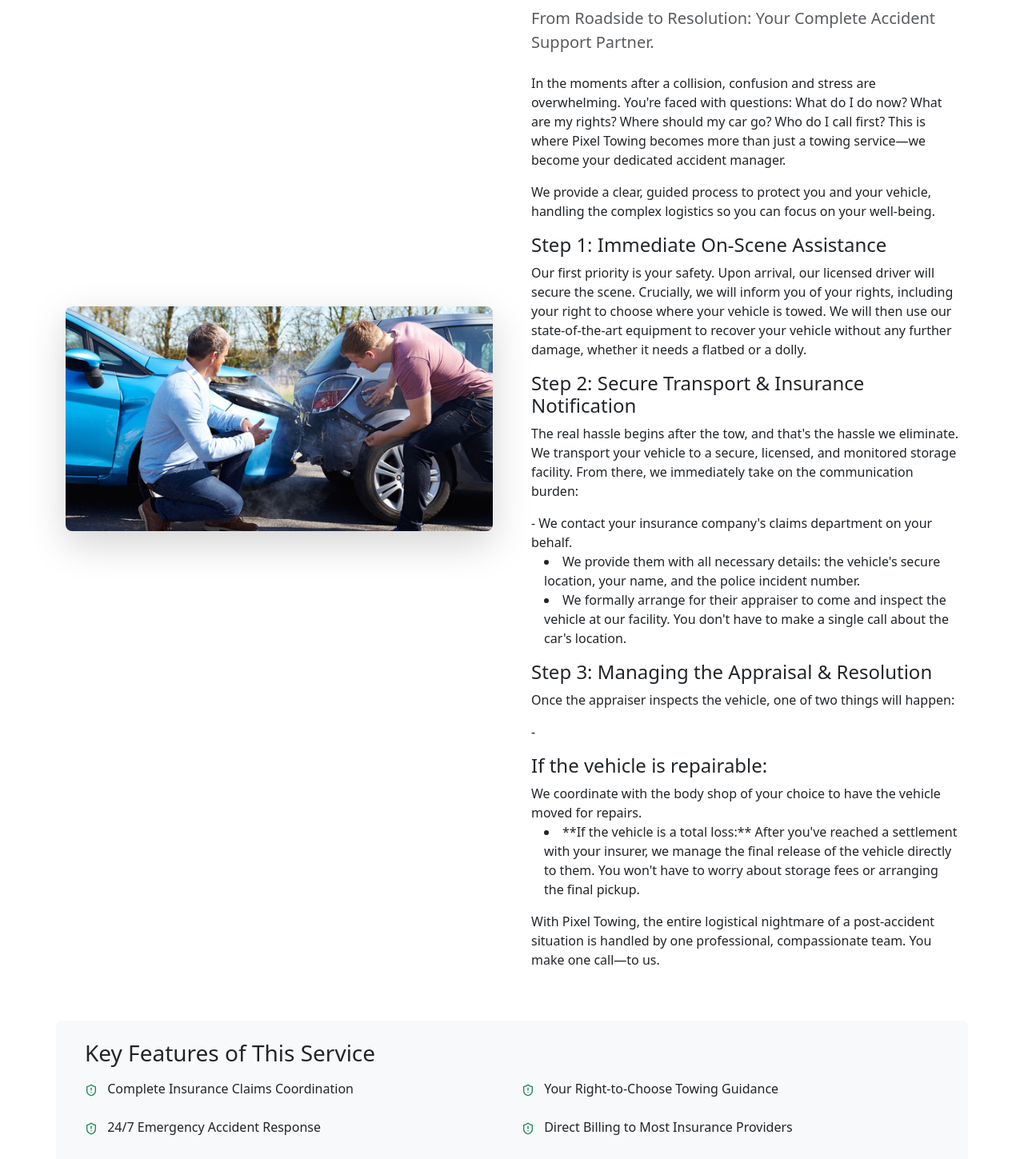
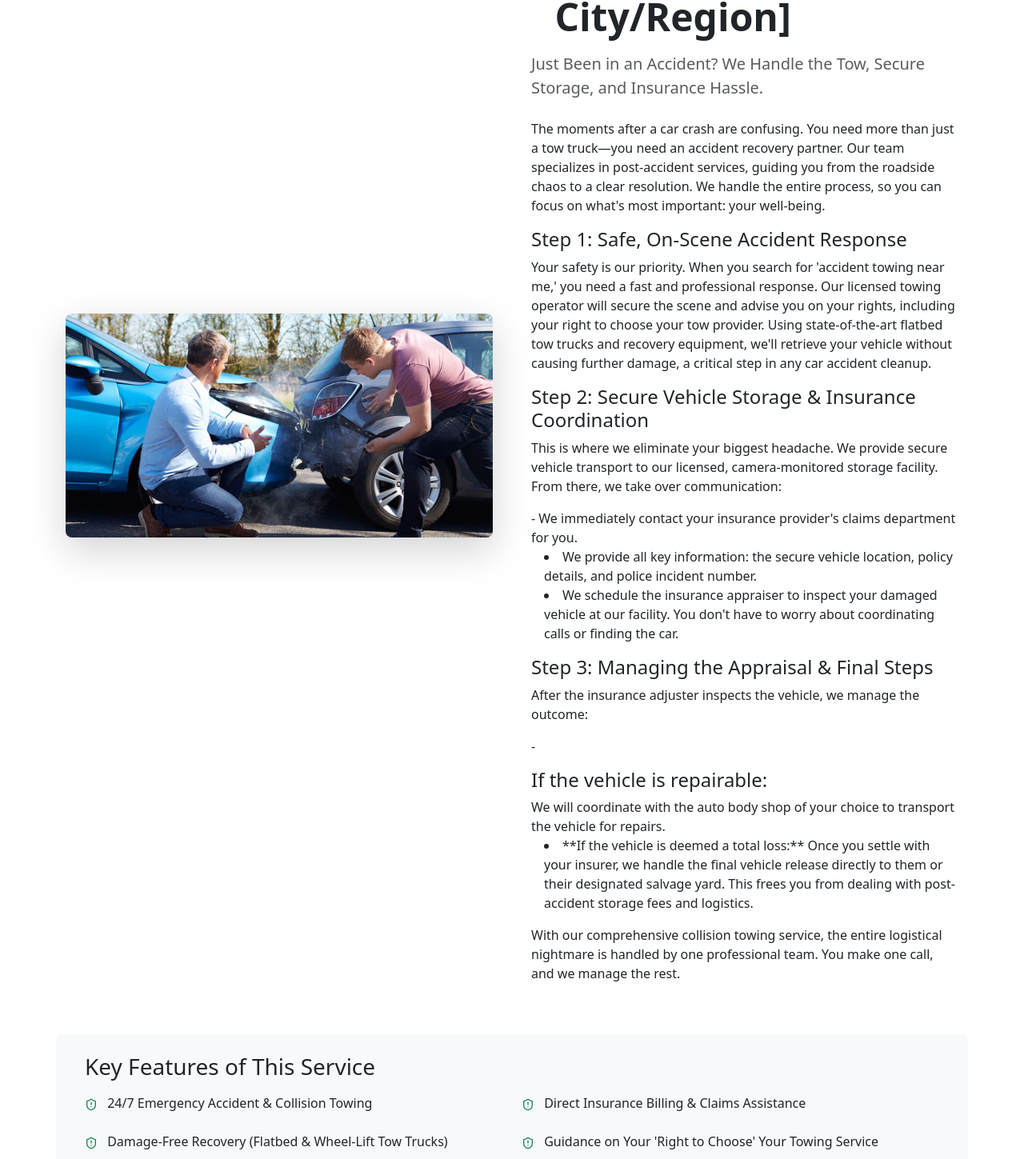
Before and after one commit to Aryan-1703/Pixel-Towing, a React (Vite) app: page /services/accident-recovery in a window 1280 px wide. Shown: the part 349-1798 px from the top of the page at 80% size. Built offline with nearby package versions, Linux system fonts and the light colour scheme.

Commit message:
update seo keywords

```diff
--- a/src/pages/ServiceDetailPage.tsx
+++ b/src/pages/ServiceDetailPage.tsx
@@ -9,56 +9,71 @@ import towing from "../assets/towing.jpg";
 
 const allServicesData = {
 	"accident-recovery": {
-		// A more powerful title and tagline
-		title: "Accident Management & Recovery",
-		tagline: "From Roadside to Resolution: Your Complete Accident Support Partner.",
+		title: "24/7 Accident Towing & Collision Recovery in [Your City/Region]",
+		tagline:
+			"Just Been in an Accident? We Handle the Tow, Secure Storage, and Insurance Hassle.",
 		image: accident,
 		icon: ShieldAlert,
-		// The new, detailed "story" of your service
 		details: [
-			"In the moments after a collision, confusion and stress are overwhelming. You're faced with questions: What do I do now? What are my rights? Where should my car go? Who do I call first? This is where Pixel Towing becomes more than just a towing service—we become your dedicated accident manager.",
+			"The moments after a car crash are confusing. You need more than just a tow truck—you need an accident recovery partner. Our team specializes in post-accident services, guiding you from the roadside chaos to a clear resolution. We handle the entire process, so you can focus on what's most important: your well-being.",
 
-			"We provide a clear, guided process to protect you and your vehicle, handling the complex logistics so you can focus on your well-being.",
+			"**Step 1: Safe, On-Scene Accident Response**\nYour safety is our priority. When you search for 'accident towing near me,' you need a fast and professional response. Our licensed towing operator will secure the scene and advise you on your rights, including your right to choose your tow provider. Using state-of-the-art flatbed tow trucks and recovery equipment, we'll retrieve your vehicle without causing further damage, a critical step in any car accident cleanup.",
 
-			"**Step 1: Immediate On-Scene Assistance**\nOur first priority is your safety. Upon arrival, our licensed driver will secure the scene. Crucially, we will inform you of your rights, including your right to choose where your vehicle is towed. We will then use our state-of-the-art equipment to recover your vehicle without any further damage, whether it needs a flatbed or a dolly.",
+			"**Step 2: Secure Vehicle Storage & Insurance Coordination**\nThis is where we eliminate your biggest headache. We provide secure vehicle transport to our licensed, camera-monitored storage facility. From there, we take over communication:",
+			"- We immediately contact your insurance provider's claims department for you.\n- We provide all key information: the secure vehicle location, policy details, and police incident number.\n- We schedule the insurance appraiser to inspect your damaged vehicle at our facility. You don't have to worry about coordinating calls or finding the car.",
 
-			"**Step 2: Secure Transport & Insurance Notification**\nThe real hassle begins after the tow, and that's the hassle we eliminate. We transport your vehicle to a secure, licensed, and monitored storage facility. From there, we immediately take on the communication burden:",
-			"- We contact your insurance company's claims department on your behalf.\n- We provide them with all necessary details: the vehicle's secure location, your name, and the police incident number.\n- We formally arrange for their appraiser to come and inspect the vehicle at our facility. You don't have to make a single call about the car's location.",
+			"**Step 3: Managing the Appraisal & Final Steps**\nAfter the insurance adjuster inspects the vehicle, we manage the outcome:",
+			"- **If the vehicle is repairable:** We will coordinate with the auto body shop of your choice to transport the vehicle for repairs.\n- **If the vehicle is deemed a total loss:** Once you settle with your insurer, we handle the final vehicle release directly to them or their designated salvage yard. This frees you from dealing with post-accident storage fees and logistics.",
 
-			"**Step 3: Managing the Appraisal & Resolution**\nOnce the appraiser inspects the vehicle, one of two things will happen:",
-			"- **If the vehicle is repairable:** We coordinate with the body shop of your choice to have the vehicle moved for repairs.\n- **If the vehicle is a total loss:** After you've reached a settlement with your insurer, we manage the final release of the vehicle directly to them. You won't have to worry about storage fees or arranging the final pickup.",
-
-			"With Pixel Towing, the entire logistical nightmare of a post-accident situation is handled by one professional, compassionate team. You make one call—to us.",
+			"With our comprehensive collision towing service, the entire logistical nightmare is handled by one professional team. You make one call, and we manage the rest.",
+		],
+		features: [
+			"24/7 Emergency Accident & Collision Towing",
+			"Direct Insurance Billing & Claims Assistance",
+			"Damage-Free Recovery (Flatbed & Wheel-Lift Tow Trucks)",
+			"Guidance on Your 'Right to Choose' Your Towing Service",
+			"Secure, Monitored Post-Accident Vehicle Storage",
+			"Liaison with Your Chosen Auto Body Shop",
+			"Wreck and Recovery Services for All Vehicle Types",
+			"Fast Response Times for Roadside Emergencies",
 		],
 
-		features: [
-			"Complete Insurance Claims Coordination",
-			"Your Right-to-Choose Towing Guidance",
-			"24/7 Emergency Accident Response",
-			"Direct Billing to Most Insurance Providers",
-			"Specialized Recovery Equipment (Flatbed/Dolly)",
-			"Secure, Camera-Monitored Vehicle Storage",
-			"Police Reporting Centre Transportation",
-			"Coordination with Your Chosen Body Shop",
-		],
+		cta: {
+			headline: "In an Accident? Call for Immediate Dispatch.",
+			phone_text: "24/7 Emergency Line:",
+			phone_number: "647-673-9755",
+			link_text: "Learn More About Our Process",
+			link_href: "/accident-process",
+		},
 	},
 	lockout: {
-		title: "Precision Lockout Service",
-		tagline: "Access Restored. Vehicle Untouched. Guaranteed.",
+		title: "Emergency Car Lockout Service in Brampton/Mississauga/GTA",
+		tagline:
+			"Locked Keys in Your Car? We Provide Fast, Damage-Free Unlocking, Guaranteed.",
 		image: lockout,
 		icon: KeyRound,
 		details: [
-			"Being locked out is a moment of pure frustration. The solution shouldn't add to your stress. Our technicians are not just locksmiths; they are vehicle entry specialists who treat your car as if it were their own.",
-			"We use a range of specialized, vehicle-specific tools—from high-tech decoders to soft, inflatable air wedges—that interact directly with the lock mechanism, bypassing the door and electronics entirely. This modern, non-destructive approach guarantees zero damage to your paint, window seals, or complex locking systems.",
-			"Whether you have a traditional key, a push-to-start system, or a high-security European model, we have the expertise to get you back inside quickly and safely.",
+			"Locked your keys in the car? It's a frustrating moment, but the solution shouldn't be. As vehicle entry specialists and professional auto locksmiths, we get you back in without adding stress. If you're thinking 'I've locked my keys in my car,' we are the fast, reliable solution you're searching for.",
+			"Our car unlock service uses a range of specialized, vehicle-specific tools—from high-tech Lishi decoders to soft, inflatable air wedges that protect your door frame and weather stripping. This modern, non-destructive approach interacts directly with the lock, guaranteeing zero damage to your paint, window seals, or complex electronic locking systems. This is the safest way to retrieve keys locked in a car.",
+			"Whether your keys are locked in the trunk, you have a push-to-start system with a key fob inside, or you drive a high-security European model (like BMW, Mercedes, Audi), our technicians have the expertise to get you back on the road quickly and safely. We are your local car lockout experts.",
 		],
 		features: [
-			"100% Damage-Free Guarantee",
-			"Expertise with All Makes & Models (Incl. Luxury & European)",
-			"Advanced Non-Destructive Tools",
-			"Key Fob & Transponder Key Solutions",
-			"Rapid Response Times",
+			"100% Damage-Free Car Unlocking Guarantee",
+			"24/7 Emergency Lockout Service & Rapid Response",
+			"Unlocking All Makes & Models (Luxury, European, Domestic)",
+			"Expertise with Keys Locked in Trunk",
+			"Safe Retrieval of Key Fobs, Smart Keys, & Transponders",
+			"Trained & Insured Auto Locksmith Technicians",
 		],
+
+		// NEW SECTION: Clear calls to action (CTAs) to convert searches into customers.
+		cta: {
+			headline: "Stranded? Get Immediate Help!",
+			phone_text: "Call Now for a Fast Quote:",
+			phone_number: "Your-Phone-Number",
+			link_text: "Request Service Online",
+			link_href: "/contact-us",
+		},
 	},
 	"tire-change": {
 		title: "Professional Roadside Tire Service",
```
